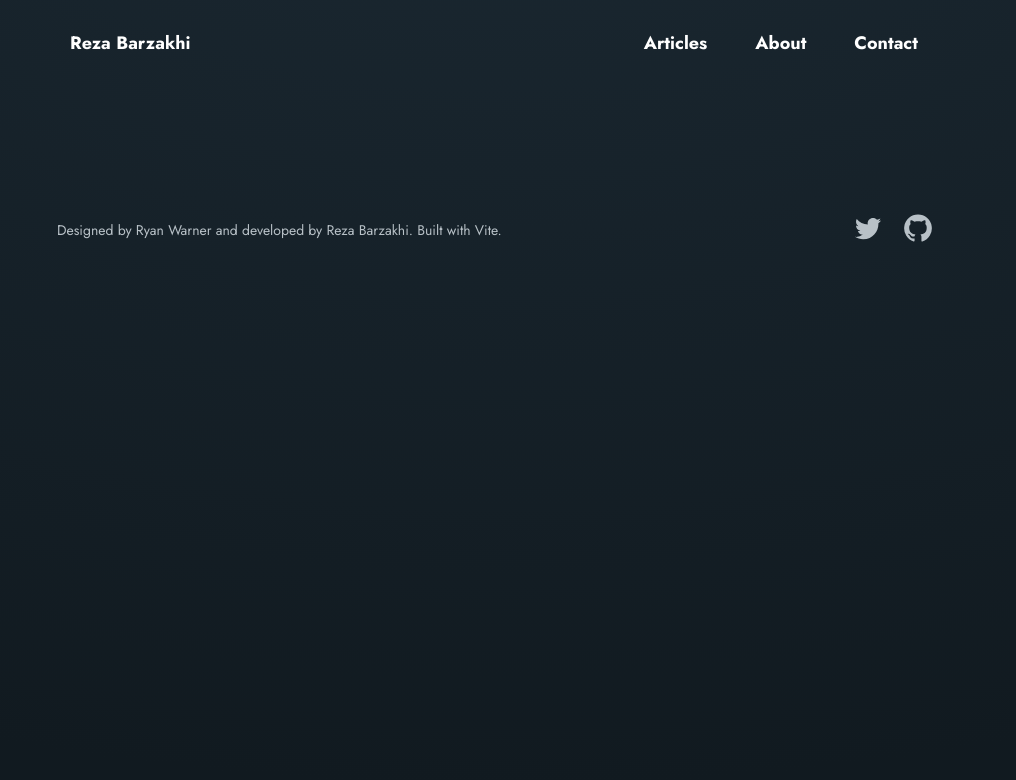
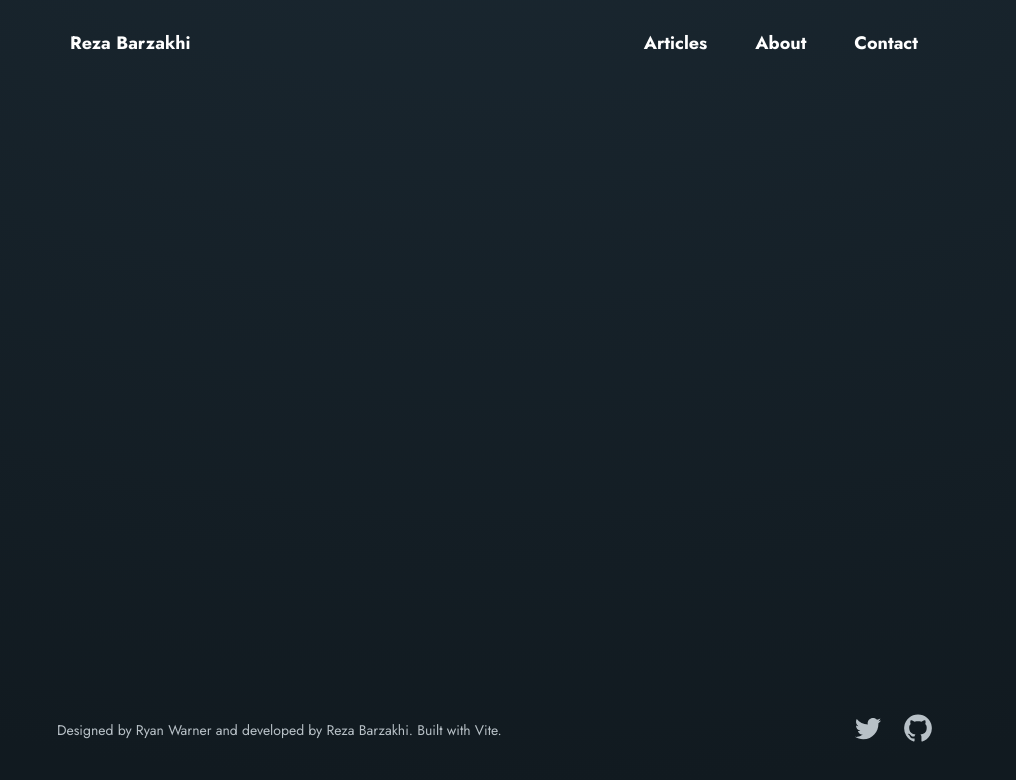
Before and after one commit to rezabarzakhi/personalblog, a React (Vite) app: page /article/1 in a window 1280 px wide. Shown: the top 780 px of the page, without its empty margins (135-1151 px from the left). Built offline with nearby package versions, Linux system fonts and the light colour scheme; no server answers.

Commit message:
footer fix

```diff
--- a/src/App.css
+++ b/src/App.css
@@ -4,10 +4,14 @@
   margin: 0;
   padding: 0;
   box-sizing: border-box;
+
+}
+body {
+  height: 100vh;
 }
 .appBgc {
   width: 100vw;
-  height: 100vh;
+  height: 100%;
   background: radial-gradient(139.26% 139.26% at 50% -41.02%, #1c2a34 0%, #111a20 100%);
   display: flex;
   /* justify-content: center; */
@@ -16,4 +20,9 @@
 .container {
   width: 70%;
   margin: 0px auto;
+  min-height: 100vh;
+  display: flex;
+  flex-direction: column;
+  align-content: space-between;
+  justify-content: space-between;
 }
--- a/src/components/Footer/Footer.css
+++ b/src/components/Footer/Footer.css
@@ -5,6 +5,8 @@
     align-items: center;
     color: #B8C1C7;
     margin-bottom: 2rem;
+    bottom: 0;
+
 }
 .footerDescription {
     font-weight: 400;
--- a/src/components/Navbar/Navbar.css
+++ b/src/components/Navbar/Navbar.css
@@ -5,6 +5,7 @@
   margin-top: 3rem;
   display: flex;
   justify-content: space-between;
+
 
 }
 
```
